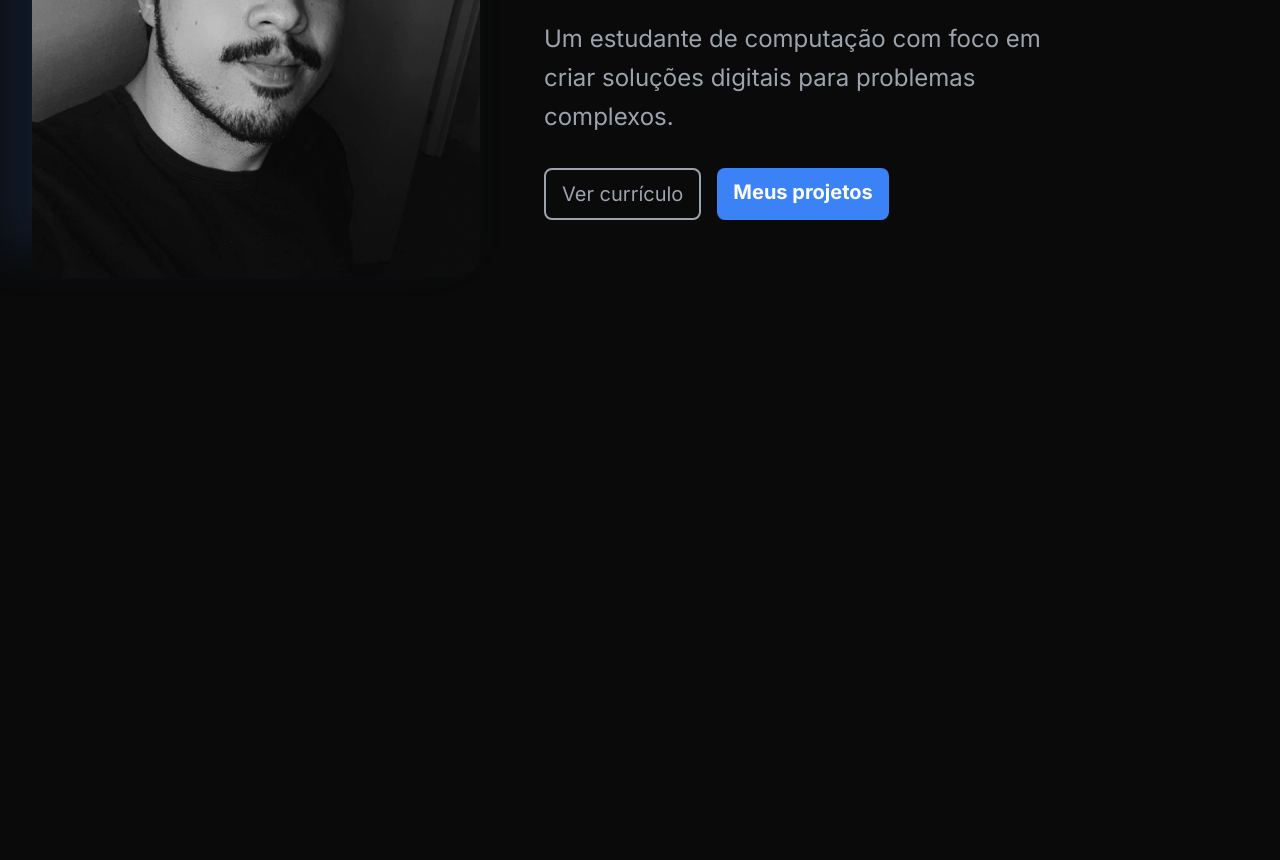
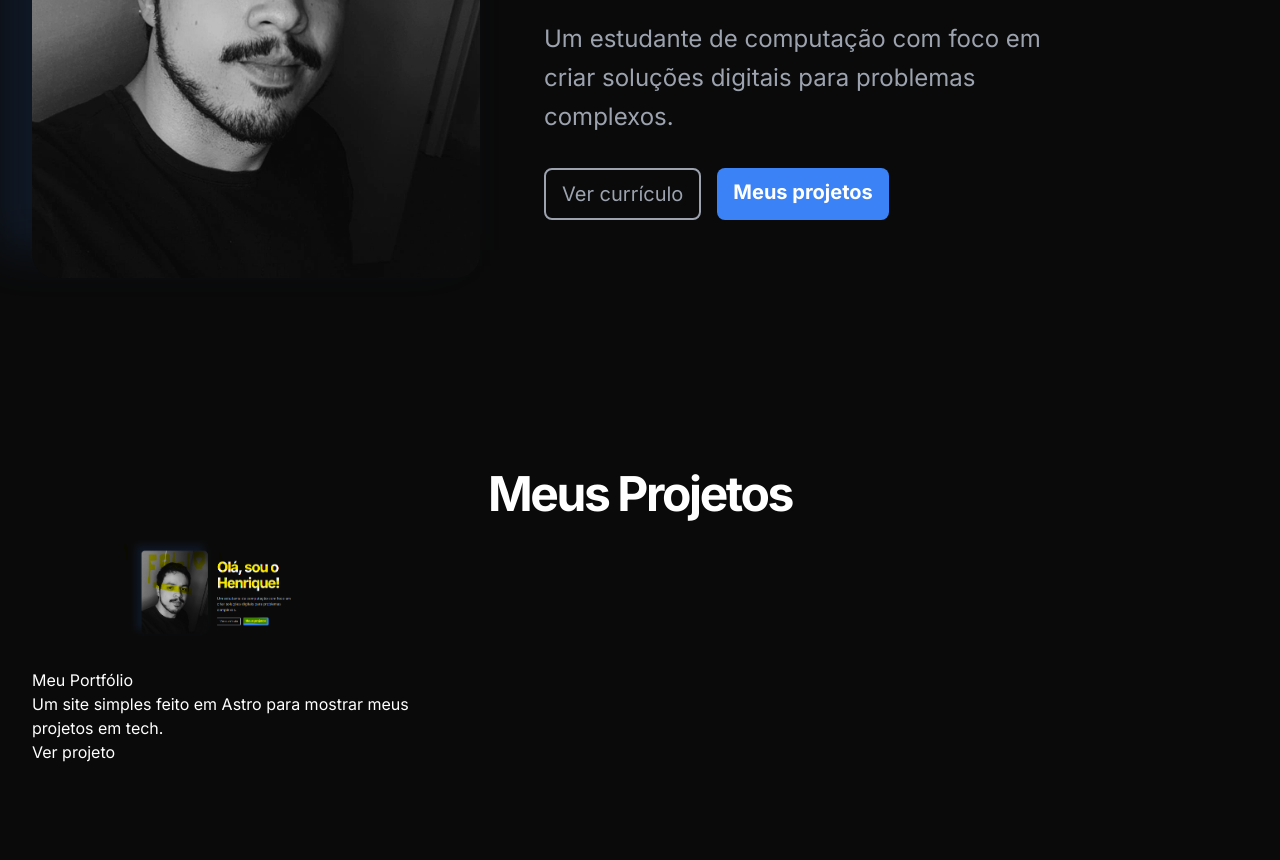
Before and after one commit to henriquechav/henriquechav.github.io, an Astro site in the folder code/: page / in a window 1280 px wide. Shown: the part 378-1238 px from the top of the page. Before the commit the page ends 800 px from the top, so only its background shows below. Built offline with nearby package versions, Linux system fonts and the light colour scheme; Astro itself is replaced by a stand-in of ours.

Commit message:
feat: adiciona protótipo da seção de projetos

```diff
--- /dev/null
+++ b/code/src/components/Projects.astro
@@ -0,0 +1,78 @@
+---
+const projects = [
+  {
+    title: "Meu Portfólio",
+    description: "Um site simples feito em Astro para mostrar meus projetos em tech.",
+    link: "https://github.com/henriquechav/henriquechav.github.io",
+    image: "/portfolio-thumb.png",
+  },
+];
+---
+
+<section class="container-main">
+  <h2 class="section-title">
+    Meus Projetos
+  </h2>
+
+  <div class="grid grid-cols-1 gap-8 md:grid-cols-2 lg:grid-cols-3">
+    {projects.map((project) => (
+      <article>
+        <div>
+          <img
+            src={project.image}
+            alt={project.title}
+            class="w-full h-full object-cover"
+          />
+        </div>
+
+        <div>
+          <h3>{project.title}</h3>
+
+          <p>{project.description}</p>
+
+          <a href={project.link}>Ver projeto</a>
+        </div>
+      </article>
+    ))}
+  </div>
+</section>
+
+<!-- <section class="py-20 px-4 max-w-6xl mx-auto">
+  <h2 class="text-3xl font-bold mb-10 text-slate-800 dark:text-white">
+    Projetos em Destaque
+  </h2>
+
+  <div class="grid grid-cols-1 md:grid-cols-2 lg:grid-cols-3 gap-8">
+    {projects.map((project) => (
+      <article class="group bg-white dark:bg-slate-900 border border-slate-200 dark:border-slate-800 rounded-xl overflow-hidden hover:shadow-xl transition-all duration-300">
+
+        <div class="aspect-video overflow-hidden">
+          <img
+            src={project.image}
+            alt={project.title}
+            class="w-full h-full object-cover group-hover:scale-105 transition-transform duration-500"
+          />
+        </div>
+
+        <div class="p-6">
+
+          <h3 class="text-xl font-bold mb-2 text-slate-900 dark:text-white">
+            {project.title}
+          </h3>
+
+          <p class="text-slate-600 dark:text-slate-400 text-sm mb-4">
+            {project.description}
+          </p>
+
+          <a
+            href={project.link}
+            class="inline-flex items-center text-blue-600 font-semibold hover:underline"
+          >
+            Ver Projeto
+            <svg class="w-4 h-4 ml-1" fill="none" stroke="currentColor" viewBox="0 0 24 24"><path stroke-linecap="round" stroke-linejoin="round" stroke-width="2" d="M14 5l7 7m0 0l-7 7m7-7H3"></path></svg>
+          </a>
+        </div>
+      </article>
+    ))}
+  </div>
+</section> -->
--- a/code/src/pages/index.astro
+++ b/code/src/pages/index.astro
@@ -3,12 +3,14 @@ import Layout from '../layouts/Layout.astro';
 import Header from '../components/Header.astro';
 import Hero from '../components/Hero.astro';
 import Footer from '../components/Footer.astro';
+import Projects from '../components/Projects.astro';
 ---
 
 <Layout title="Meu Portfólio">
   <Header />
   <main>
     <Hero />
+    <Projects />
   </main>
   <Footer />
 </Layout>
--- a/code/src/styles/global.css
+++ b/code/src/styles/global.css
@@ -20,6 +20,9 @@
   .container-main {
     @apply max-w-7xl mx-auto py-24 px-4 md:px-8;
   }
+  .section-title {
+    @apply text-3xl text-center font-bold tracking-tighter md:text-4xl lg:text-5xl;
+  }
   .button {
     @apply w-fit p-2 rounded-lg leading-relaxed cursor-pointer select-none md:px-4;
   }
```
Also changed, not shown: code/public/portfolio-thumb.png (added).
